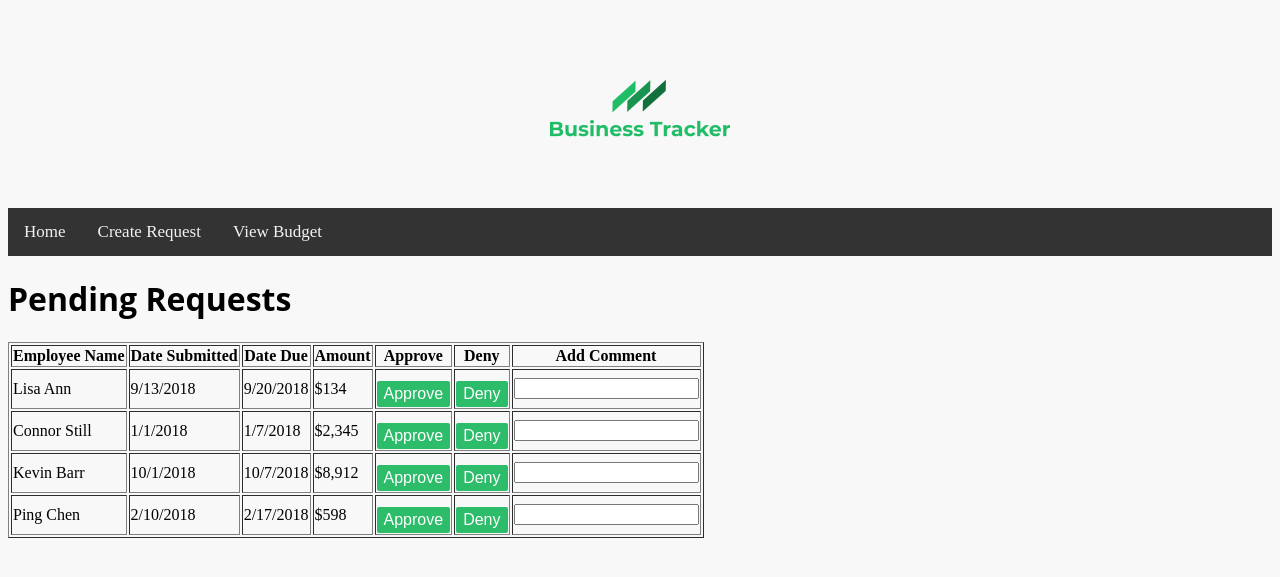
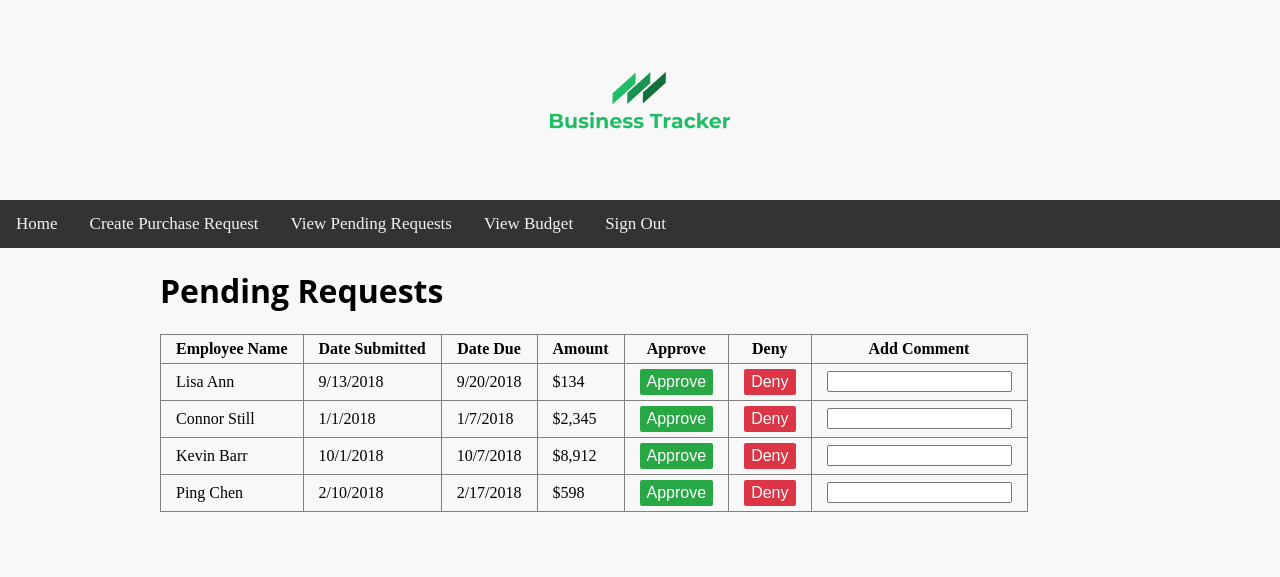
Before and after one commit to muffinman148/cis444-web-project, a PHP site: page /HTML/viewRequests.html in a window 1280 px wide. Shown: the top 577 px of the page. Run offline with PHP 8.4, Linux system fonts and the light colour scheme.

Commit message:
Theme, Syntax, Structure - Adds styling to table and buttons based on function. Moves navigation elements to head. Adds content and wrapper containers for general content. Adds minor HTML syntax changes.

```diff
--- a/CSS/stylesheet.css
+++ b/CSS/stylesheet.css
@@ -2,6 +2,8 @@ html, body {
     max-width: 100%;
     overflow-x: hidden;
     background: #f9f8f8;
+    border: 0;
+    margin: 0;
 }
 
 h1, h2, h3, h4, h5, p, label {
@@ -9,6 +11,8 @@ h1, h2, h3, h4, h5, p, label {
 }
 
 button {
+    margin-top: 5px;
+    margin-bottom: 5px;
     cursor: pointer;
     transition: .2s;
 }
@@ -25,6 +29,15 @@ button:hover {
     margin-left: -50vw;
     margin-right: -50vw;
 }
+.wrapper {
+    margin-right: auto;
+    margin-left: auto;
+    max-width: 75%;
+}
+
+table { border-collapse: collapse; }
+th, td { padding: 5px 15px; }
+td button { margin: 0; }
 
 /* Login */
 .login {
@@ -68,7 +81,7 @@ label {
     border: 1px solid #dbdbdb;
 }
 
-#submit {
+button {
     background-color: #2DBC6A;
     border: 2px solid #2DBC6A;
     border-radius: 2px;
@@ -76,7 +89,14 @@ label {
     width: 100%;
     padding: 2px 5px;
     font-size: 16px;
-    margin-top: 10px;
+}
+button.approveButton, .approveButton {
+    background-color: #28A745;
+    border: 2px solid #28A745;
+}
+button.denyButton, .cancelButton {
+    background-color: #DC3545;
+    border: 2px solid #DC3545;
 }
 
 .userRole {
--- a/HTML/viewRequests.html
+++ b/HTML/viewRequests.html
@@ -5,16 +5,19 @@
 <title>Pending Requests</title>
 <meta charset = "utf-8" />
 <link rel="stylesheet" type="text/css" href="../CSS/stylesheet.css">
+    <img src="../Images/logo2.PNG" alt = "logo" id = "logo" class="topleft">
+	<nav class="navigation">
+        <a href="clientHome.html">Home</a>
+		<a href="Create.html">Create Purchase Request</a>
+		<a href="viewRequests.html">View Pending Requests</a>
+		<a href="Budget.html">View Budget</a>
+		<a href="login.html">Sign Out</a>
+	</nav>
 </head>
-<img src="../Images/logo2.PNG" alt = "logo" id = "logo" class="topleft">
-<nav class="navigation">
-  <a href="clientHome.html">Home</a>
-  <a href="Create.html">Create Request</a>
-  <a href="Budget.html">View Budget</a>
-</nav>
-<h1> Pending Requests </h1>
 <body>
-	<div>
+	<div class="content">
+        <div class="wrapper">
+        <h1> Pending Requests </h1>
 		<table border="1">
 			<tr>
 				<th>Employee Name</th>
@@ -30,8 +33,8 @@
 				<td>9/13/2018</td>
 				<td>9/20/2018</td>
 				<td>$134</td>
-				<td><button id="submit" onclick="validate()"/>Approve</td>
-				<td><button id="submit" onclick="validate()"/>Deny</td>
+				<td><button class="approveButton" onclick="validate()"/>Approve</td>
+				<td><button class="denyButton" onclick="validate()"/>Deny</td>
 				<td><input type="text" name="comment" id="comment"/></td>
 			</tr>
 			<tr>
@@ -39,8 +42,8 @@
 				<td>1/1/2018</td>
 				<td>1/7/2018</td>
 				<td>$2,345</td>
-				<td><button id="submit" onclick="validate()"/>Approve</td>
-				<td><button id="submit" onclick="validate()"/>Deny</td>
+				<td><button class="approveButton" onclick="validate()"/>Approve</td>
+				<td><button class="denyButton" onclick="validate()"/>Deny</td>
 				<td><input type="text" name="comment" id="comment"/></td>
 			</tr>
 			<tr>
@@ -48,8 +51,8 @@
 				<td>10/1/2018</td>
 				<td>10/7/2018</td>
 				<td>$8,912</td>
-				<td><button id="submit" onclick="validate()"/>Approve</td>
-				<td><button id="submit" onclick="validate()"/>Deny</td>
+				<td><button class="approveButton" onclick="validate()"/>Approve</td>
+				<td><button class="denyButton" onclick="validate()"/>Deny</td>
 				<td><input type="text" name="comment" id="comment"/></td>
 			</tr>
 			<tr>
@@ -57,11 +60,12 @@
 				<td>2/10/2018</td>
 				<td>2/17/2018</td>
 				<td>$598</td>
-				<td><button id="submit" onclick="validate()"/>Approve</td>
-				<td><button id="submit" onclick="validate()"/>Deny</td>
+				<td><button class="approveButton" onclick="validate()"/>Approve</td>
+				<td><button class="denyButton" onclick="validate()"/>Deny</td>
 				<td><input type="text" name="comment" id="comment"/></td>
 			</tr>
 		</table>
-	</div>
+        </div> <!-- End wrapper -->
+    </div> <!-- End content -->
 </body>
 </html>
```
Also changed, not shown: HTML/Budget.html (+16 -15 lines), HTML/Create.html (+13 -13 lines), HTML/clientHome.html (+8 -5 lines).
